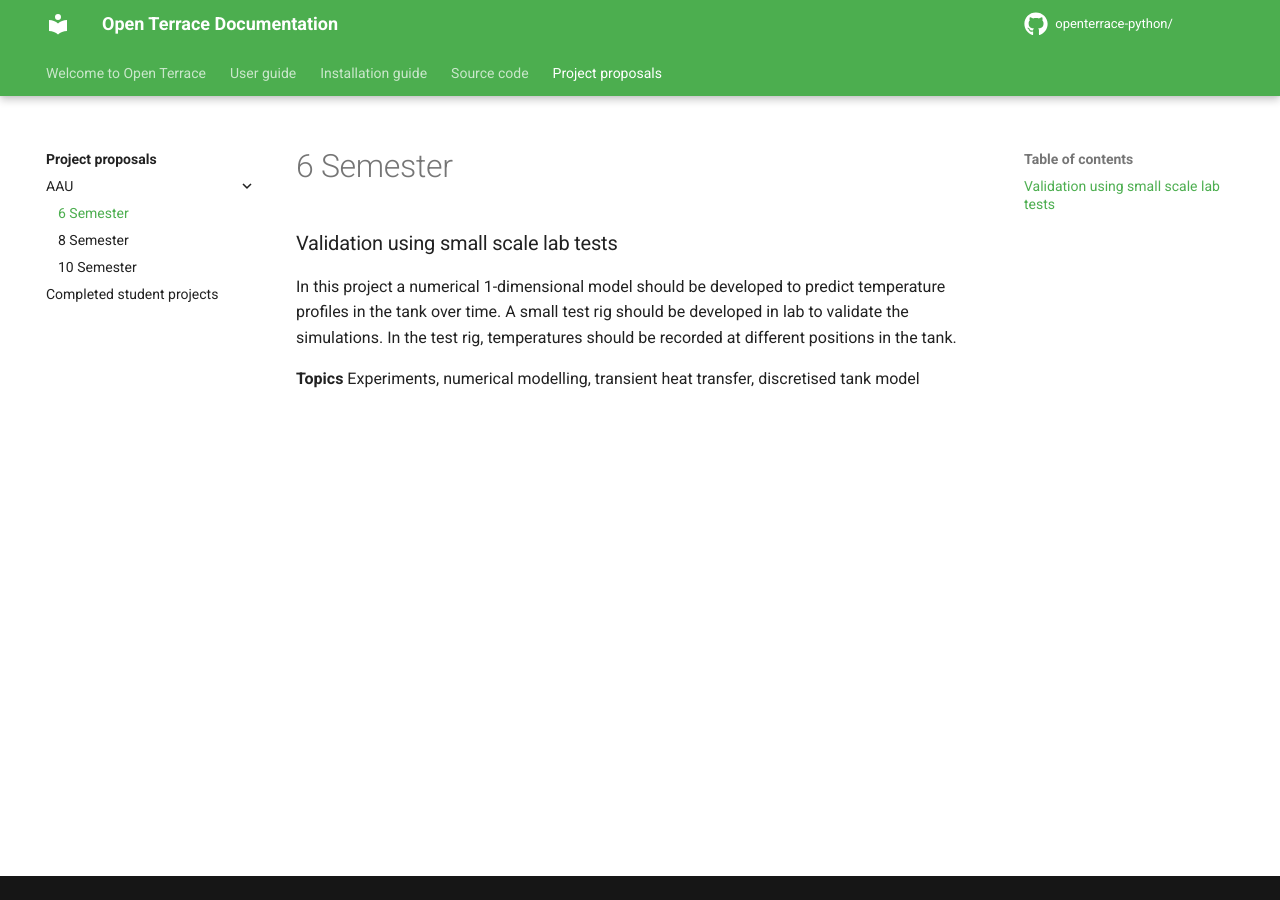
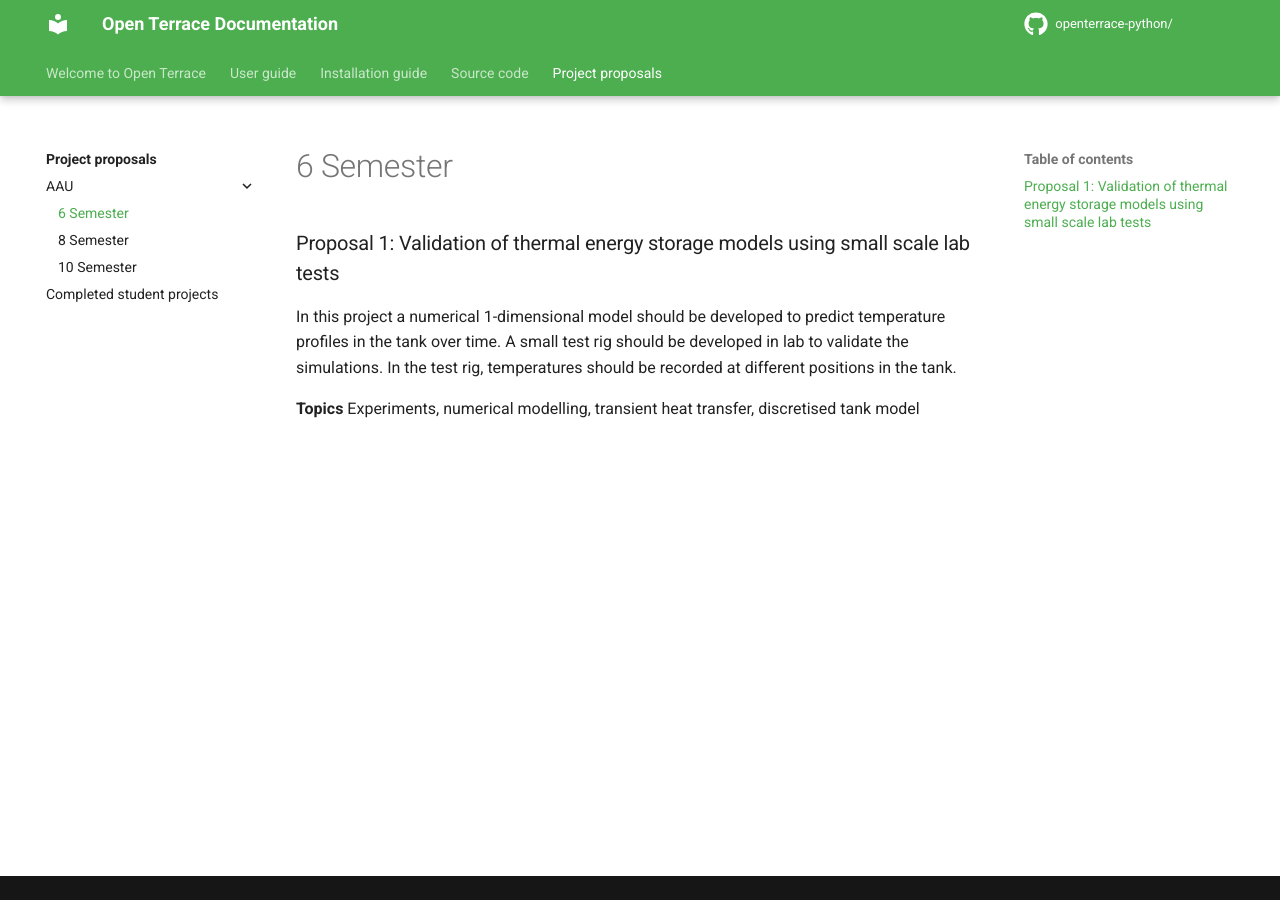
Before and after one commit to OpenTerrace/openterrace-python, an MkDocs documentation site: the page built from docs/project-proposals/AAU/6-semester.md, in a window 1280 px wide. Built offline with MkDocs 1.6.1 and Material for MkDocs 9.7.7, drawn with Linux system fonts in a browser that asks for light colours; comment, search, counter and statistics services are not loaded.

Commit message:
Updated project-proposals

```diff
--- a/docs/project-proposals/AAU/6-semester.md
+++ b/docs/project-proposals/AAU/6-semester.md
@@ -1,6 +1,6 @@
 # 6 Semester
 
-### Validation using small scale lab tests
+### Proposal 1: Validation of thermal energy storage models using small scale lab tests
 In this project a numerical 1-dimensional model should be developed to predict temperature profiles in the tank over time. A small test rig should be developed in lab to validate the simulations. In the test rig, temperatures should be recorded at different positions in the tank.
 
 **Topics**
```
Also changed, not shown: docs/project-proposals/AAU/8-semester.md (+1 -1 lines).
